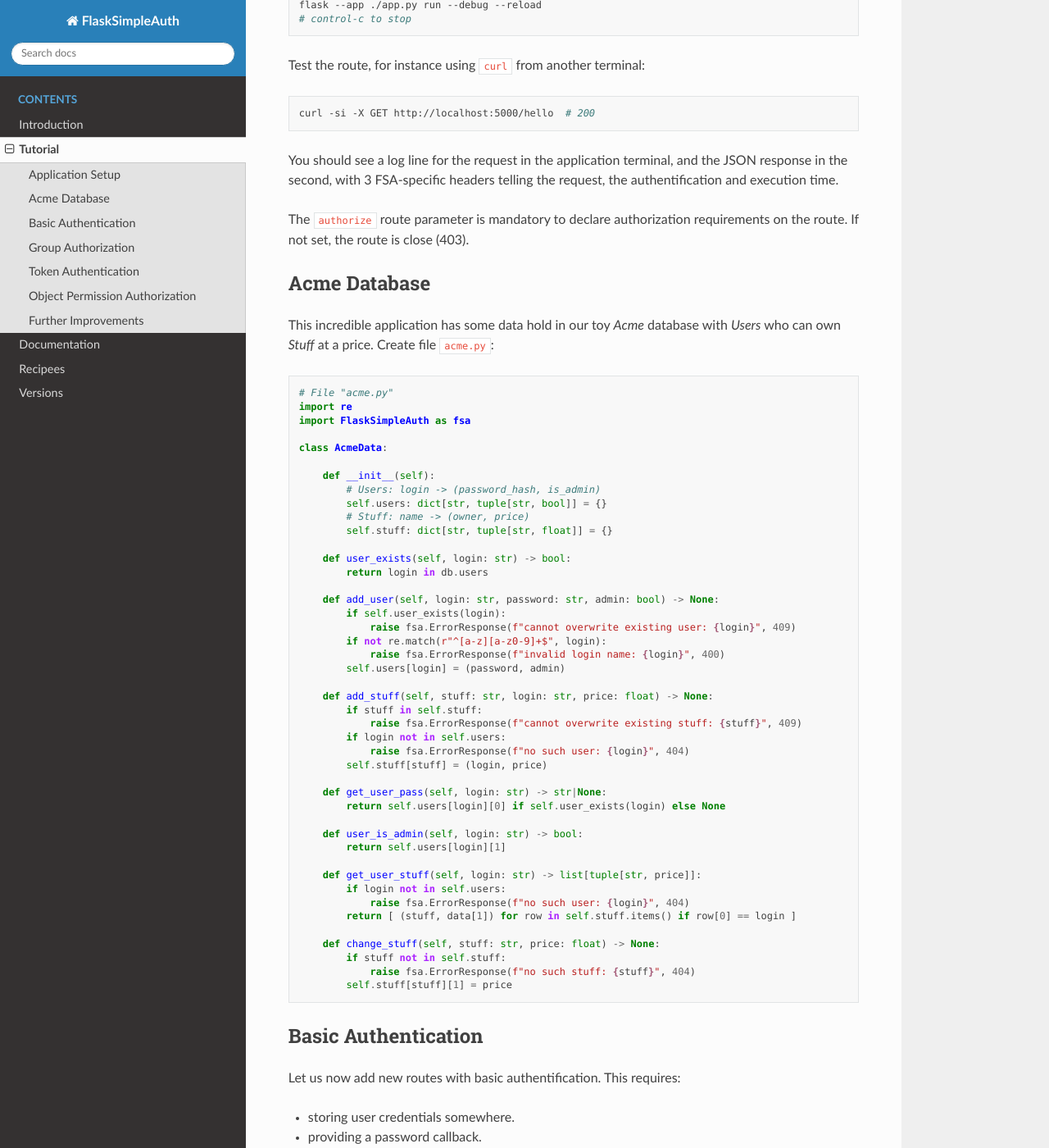
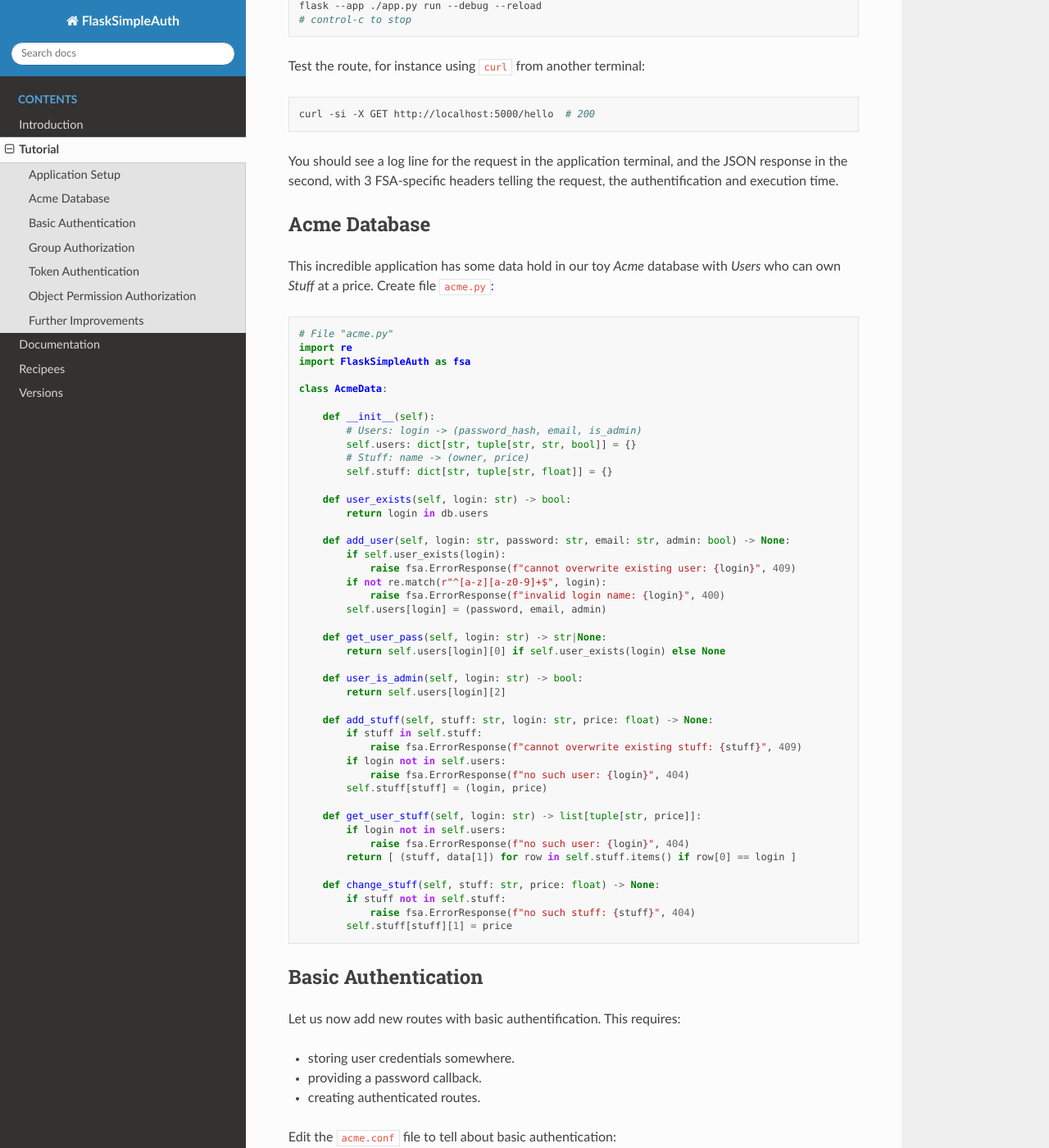
Before and after one commit to zx80/flask-simple-auth, a Sphinx documentation site: the page built from docs/TUTORIAL.md, in a window 1280 px wide and 1400 px high, scrolled down 1235 px. Shown: the whole window at 82% size. Built offline with Sphinx 7.4.7 and the Read the Docs theme 2.0.0, drawn with Linux system fonts in a browser that asks for light colours; pages that are not in the unit, such as notebooks, are missing from menus; some of the changed text lies outside the part shown.

Commit message:
add some tutorial stuff

````diff
--- a/docs/TUTORIAL.md
+++ b/docs/TUTORIAL.md
@@ -3,7 +3,6 @@
 This tutorial present how to build a
 [FlaskSimpleAuth](https://pypi.org/project/flasksimpleauth) project
 with basic authentication plus group and object authorizations.
-
 This is not very different from starting a Flask project, *but*
 if you start with Flask you will have to unlearn things as
 FlaskSimpleAuth framework extends and simplifies Flask on key points.
@@ -71,9 +72,6 @@ You should see a log line for the request in the application terminal, and the
 JSON response in the second, with 3 FSA-specific headers telling the request,
 the authentification and execution time.
 
-The `authorize` route parameter is mandatory to declare authorization
-requirements on the route. If not set, the route is close (403).
-
 ## Acme Database
 
 This incredible application has some data hold in our toy *Acme* database
@@ -87,20 +85,26 @@ import FlaskSimpleAuth as fsa
 class AcmeData:
 
     def __init__(self):
-        # Users: login -> (password_hash, is_admin)
-        self.users: dict[str, tuple[str, bool]] = {}
+        # Users: login -> (password_hash, email, is_admin)
+        self.users: dict[str, tuple[str, str, bool]] = {}
         # Stuff: name -> (owner, price)
         self.stuff: dict[str, tuple[str, float]] = {}
 
     def user_exists(self, login: str) -> bool:
         return login in db.users
 
-    def add_user(self, login: str, password: str, admin: bool) -> None:
+    def add_user(self, login: str, password: str, email: str, admin: bool) -> None:
         if self.user_exists(login):
             raise fsa.ErrorResponse(f"cannot overwrite existing user: {login}", 409)
         if not re.match(r"^[a-z][a-z0-9]+$", login):
             raise fsa.ErrorResponse(f"invalid login name: {login}", 400)
-        self.users[login] = (password, admin)
+        self.users[login] = (password, email, admin)
+
+    def get_user_pass(self, login: str) -> str|None:
+        return self.users[login][0] if self.user_exists(login) else None
+
+    def user_is_admin(self, login: str) -> bool:
+        return self.users[login][2]
 
     def add_stuff(self, stuff: str, login: str, price: float) -> None:
         if stuff in self.stuff:
@@ -108,12 +112,6 @@ class AcmeData:
         if login not in self.users:
             raise fsa.ErrorResponse(f"no such user: {login}", 404)
         self.stuff[stuff] = (login, price)
-
-    def get_user_pass(self, login: str) -> str|None:
-        return self.users[login][0] if self.user_exists(login) else None
-
-    def user_is_admin(self, login: str) -> bool:
-        return self.users[login][1]
 
     def get_user_stuff(self, login: str) -> list[tuple[str, price]]:
         if login not in self.users:
@@ -267,9 +265,9 @@ with two mandatory parameters: `login` and `password`.
 ```python
 # append to "app.py"
 @app.post("/user", authorize="admin")
-def post_user(login: str, password: str):
-    db.add_user(login, app.hash_password(pass), False)
-    return f"user {login} added", 201
+def post_user(login: str, password: str, email: str):
+    db.add_user(login, app.hash_password(pass), email, False)
+    return f"user added: {login}", 201
 ```
 
 Then test:
@@ -280,9 +278,11 @@ curl -si -X POST -u "acme:$ACME_ADMIN_PASS" \
 curl -si -X POST -u "acme:$ACME_ADMIN_PASS" \
   -d login="acme" -d password="Pass!" http://localhost:5000/user  # 409 (user exists)
 curl -si -X POST -u "acme:$ACME_ADMIN_PASS" \
-  -d login="123" -d password="Pass!" http://localhost:5000/user   # 400 (bad user parameter)
+  -d login="123" -d email="123@acme.org" -d password="Pass!" \
+                                      http://localhost:5000/user  # 400 (bad user parameter)
 curl -si -X POST -u "acme:$ACME_ADMIN_PASS" \
-  -d login="meca" -d password="Mec0!" http://localhost:5000/user  # 201
+  -d login="meca" -d email="meca@acme.org" -d password="Mec0!" \
+                                      http://localhost:5000/user  # 201
 curl -si -X GET -u "meca:Mec0!" http://localhost:5000/hello-me    # 200
 ```
 
@@ -350,7 +350,8 @@ Then we can test:
 
 ```shell
 curl -si -X POST -u "acme:$ACME_ADMIN_PASS" \
-  -d login="mace" -d password="Mac1!" http://localhost:5000/user        # 201
+  -d login="mace" -d email="mace@acme.org" -d password="Mac1!" \
+                                      http://localhost:5000/user        # 201
 curl -si -X POST -u "mace:Mac1!" \
     -d stuff=bear -d price=2.0        http://localhost:5000/stuff       # 201
 curl -si -X PATCH -u "acme:$ACME_ADMIN_PASS" \
@@ -374,9 +375,11 @@ After restarting the application, weak passwords are rejected:
 
 ```python
 curl -si -X POST -u "acme:$ACME_ADMIN_PASS" \
-  -d login="came" -d password="C@me"     http://localhost:5000/user  # 400 (pass length)
+  -d login="came" -d email="came@acme.org" -d password="C@me" \
+                                         http://localhost:5000/user  # 400 (pass length)
 curl -si -X POST -u "acme:$ACME_ADMIN_PASS" \
-  -d login="came" -d password="Cameleon" http://localhost:5000/user  # 400 (pass regex)
+  -d login="came" -d email="came@acme.org" -d password="Cameleon" \
+                                         http://localhost:5000/user  # 400 (pass regex)
 ```
 
 By default, any group name is accepted with `authorize`, and may fail at run
````
Also changed, not shown: other parts of docs/TUTORIAL.md (+3 -1 lines).
